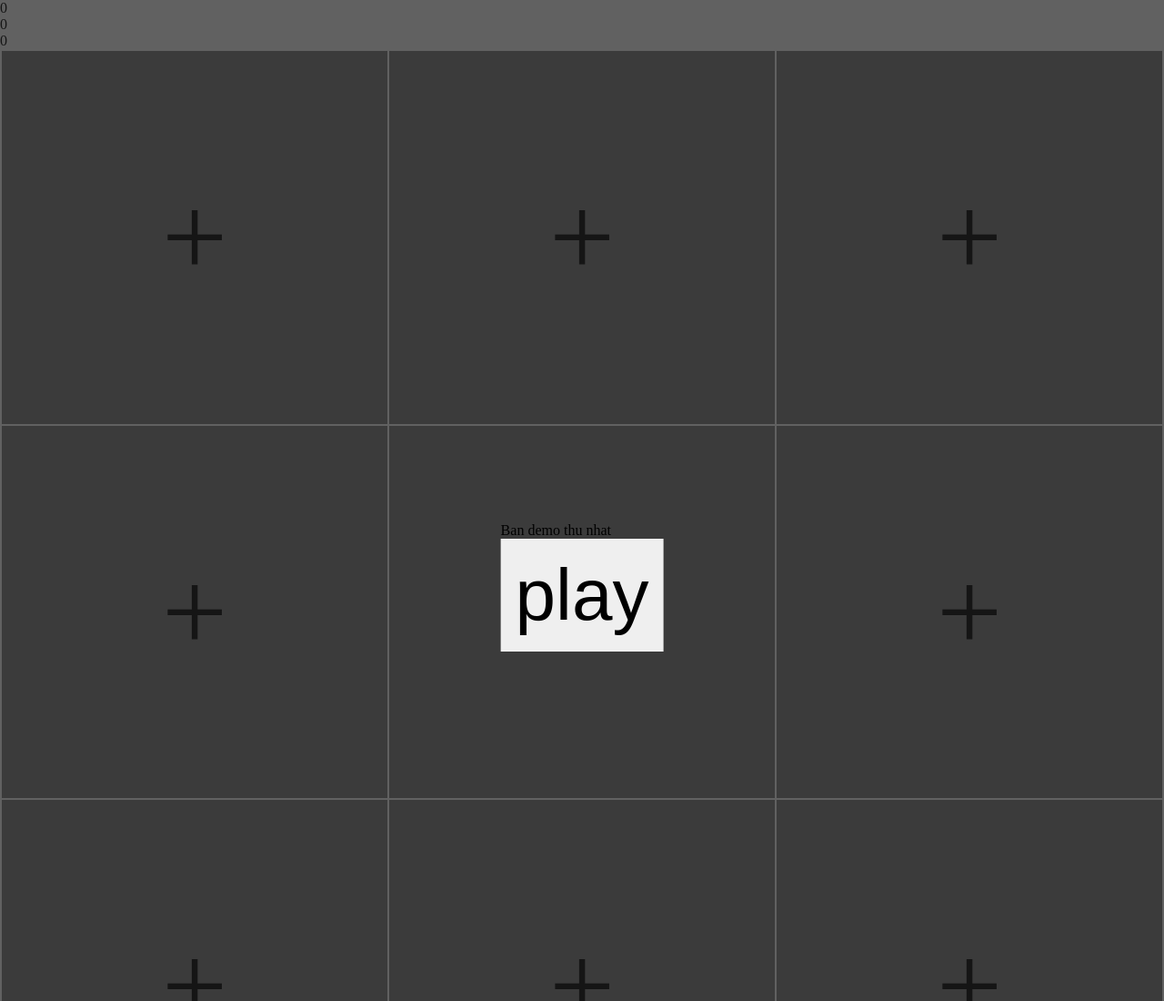
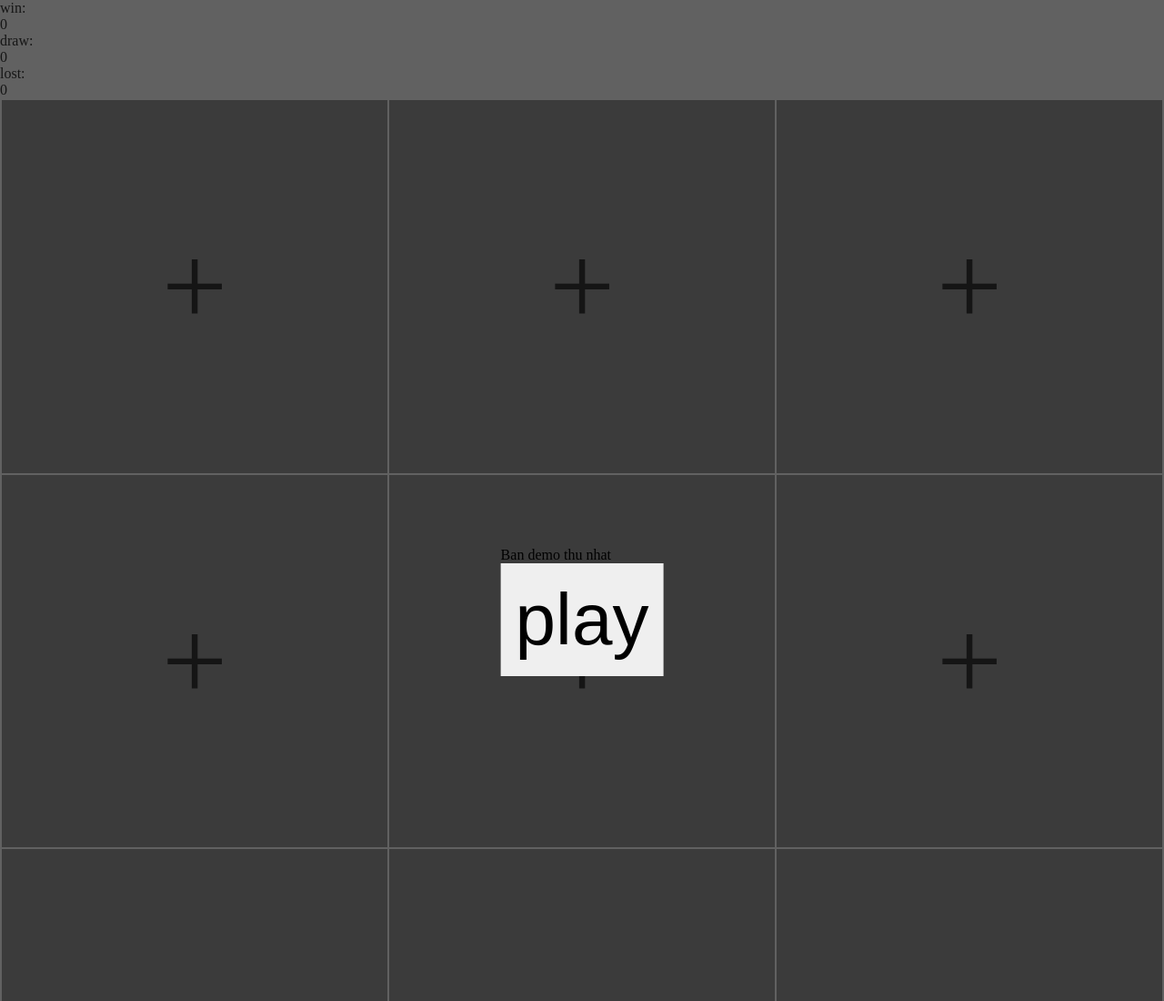
Before and after one commit to PNM-nasa/PNM, a plain HTML site: page index.html in a window 1280 px wide. Shown: the top 1100 px of the page at 91% size. Drawn offline with Linux system fonts and the light colour scheme.

Commit message:
add score

```diff
--- a/index.html
+++ b/index.html
@@ -13,9 +13,9 @@
 <body>
   <div id="game">
     <div id="score">
-      <div id="win">0</div>
-      <div id="draw">0</div>
-      <div id="lost">0</div>
+      win:<div id="win">0</div>
+      draw:<div id="draw">0</div>
+      lost:<div id="lost">0</div>
     </div>
     <div id="table"></div>
     <div id="alert">
--- a/js/main.js
+++ b/js/main.js
@@ -1,14 +1,21 @@
-var table = document.getElementById('table');
-var alert_text = document.getElementById('text');
-var alert_button = document.getElementById('play');
+const table = document.getElementById('table');
+const alert_text = document.getElementById('text');
+const alert_button = document.getElementById('play');
+const a = document.getElementById('alert');
+const score_win = document.getElementById('win');
+const score_draw = document.getElementById('draw');
+const score_lost = document.getElementById('lost')
+
+var score = {
+  win: 0,
+  draw: 0,
+  lost: 0,
+};
 var win = false;
-var win = 0;
-var draw = 0;
-var lost = 0;
 var player = true;
 var i = 1;
 var ans = 0;
-var a = document.getElementById('alert');
+
 alert_text.textContent = "Ban demo thu nhat";
 alert_button.textContent = "play";
 alert_button.addEventListener("click", (event) => {
@@ -78,6 +85,7 @@ for (const child of children) {
         alert_button.textContent = "play again";
         a.classList.remove("hide");
         ans = 0;
+        score_win.textContent = ++score.win;
       }
       if (ans == 9) {
         reset();
@@ -85,8 +93,8 @@ for (const child of children) {
         alert_button.textContent = "play again";
         a.classList.remove("hide");
         ans = 0;
+        score_draw.textContent = ++score.draw;
       }
-      document.getElementById("win").textContent = ans.toString();
       player = !player;
     }
   })
```
